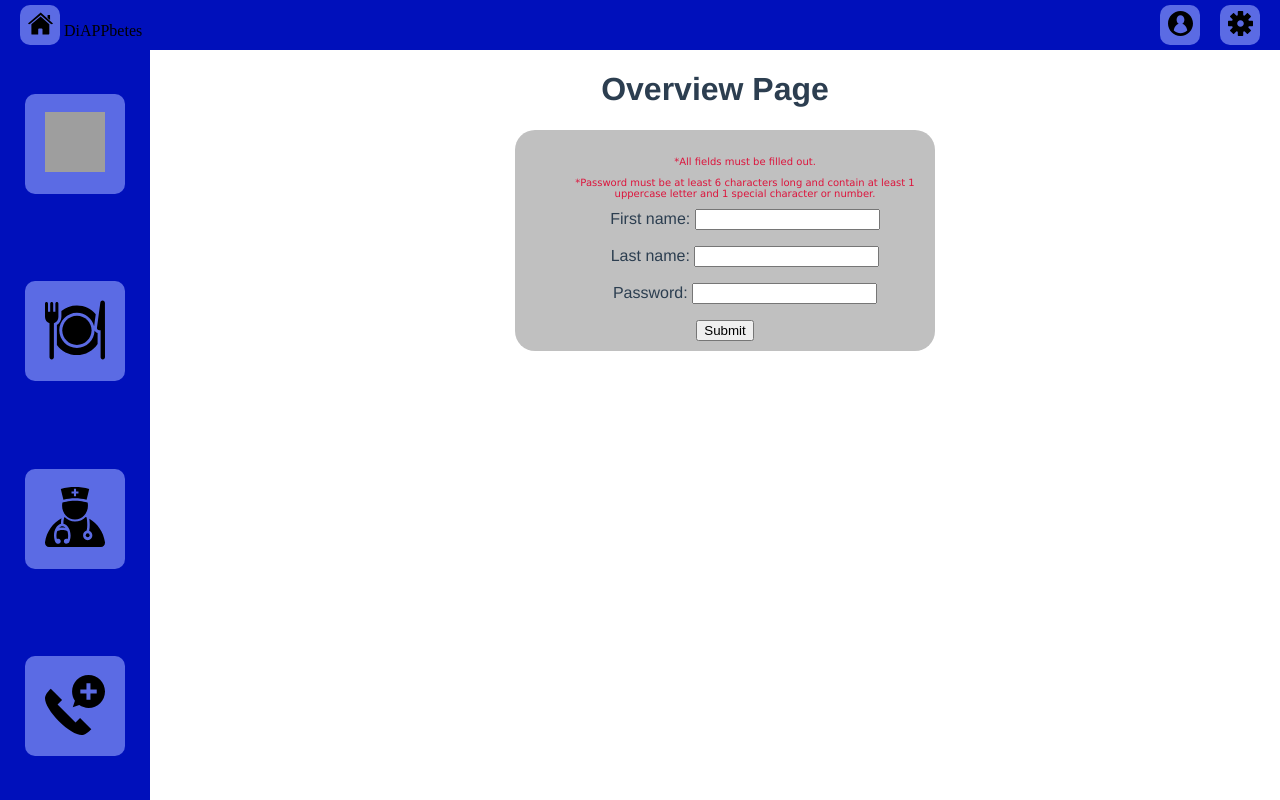
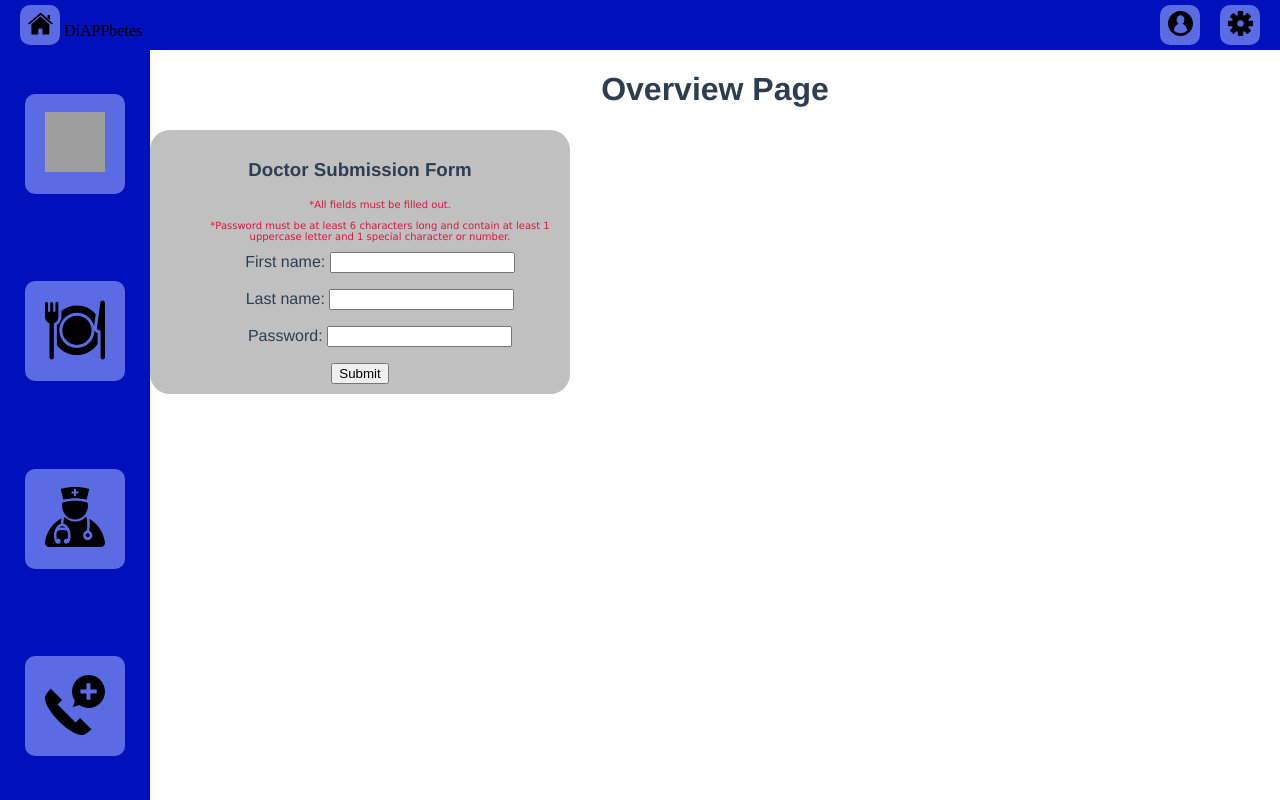
Before and after one commit to Collinnn/Diabetes-app-project, a Vue app in the folder Frontend/: page /overview in a window 1280 px wide. Built offline with nearby package versions, Linux system fonts and the light colour scheme; grey boxes are pictures that could not be loaded.

Commit message:
Bug fixes

```diff
--- a/Frontend/src/components/DoctorForm.vue
+++ b/Frontend/src/components/DoctorForm.vue
@@ -1,5 +1,6 @@
 <template>
     <div id="container">
+        <h3> Doctor Submission Form </h3>
         <form @submit.prevent="submitForm">
             <ul>
                 <p v-requirement v-for="{requirement} in unhandledRequirements" :key="requirement"> *{{ requirement }} </p>
@@ -25,7 +26,7 @@
 <script>
 
 let uppercase = /[A-Z]/
-let specialChars = /[ `´§½!@#$%¤€£^¨&*()_+-=[\]{};':"\\|,.<>/?~]/
+let specialChars = /[ `´§½!@#$%¤€£^¨&*()_+=[\]{};':"\\|,.<>/?~-]/
 let numbers = /\d/
 
 export default {
@@ -93,8 +94,6 @@ export default {
 
 <style>
     #container {
-        position: absolute;
-        left: calc(50% - 200px);
         width: 400px;
         border-radius: 20px;
         background-color: rgb(192, 192, 192);
```
